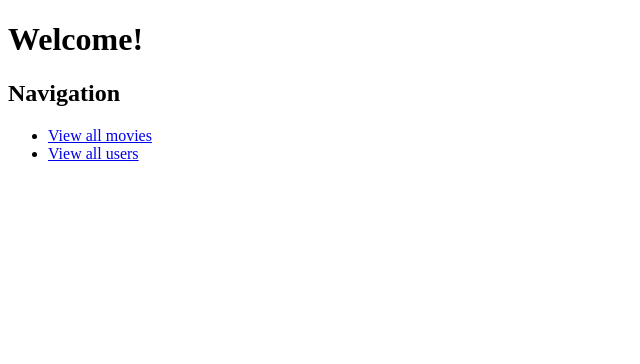
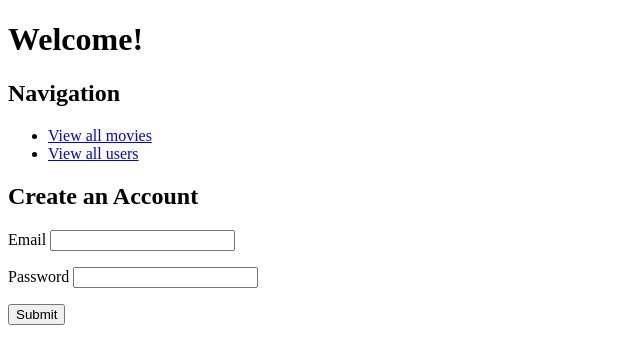
Before and after one commit to rodriguezofelia/movie-ratings, a Flask app: page / in a window 1280 px wide. Shown: the top 364 px of the page, without its empty margins (0-640 px from the left). Run offline with Flask 2, Linux system fonts and the light colour scheme.

Commit message:
Added functionality to Create Accounts and provide flash messages

```diff
--- a/crud.py
+++ b/crud.py
@@ -52,6 +52,11 @@ def get_user_by_id(user_id):
 
     return User.query.get(user_id)
 
+def get_user_by_email(email):
+    """Return user if exists."""
+
+    return User.query.filter(User.email == email).first()
+
 if __name__ == '__main__':
     from server import app
     connect_to_db(app)
--- a/server.py
+++ b/server.py
@@ -53,6 +53,22 @@ def show_user_details(user_id):
 
     return render_template('user_profile.html', user=user)
 
+@app.route('/users', methods=['POST'])
+def create_user():
+    """Create a new user."""
+
+    email = request.form.get('email')
+    password = request.form.get('password')
+
+    user = crud.get_user_by_email(email)
+
+    if user:
+        flash('That account is already taken. Use a different email to create an account.')
+    else:
+        crud.create_user(email, password)
+        flash('You have successfully created an account. You can now log in.')
+
+    return redirect('/')
 
 if __name__ == '__main__':
     connect_to_db(app)
--- a/templates/base.html
+++ b/templates/base.html
@@ -10,6 +10,12 @@
     {% block head %}{% endblock %}
   </head>
   <body>
+    {% for msg in get_flashed_messages() %}
+      <p class="flash-msg">
+        {{ msg }}
+      </p>
+    {% endfor %}
+
     {% block body %}{% endblock %}
 
     {% block after_body %}{% endblock %}
--- a/templates/homepage.html
+++ b/templates/homepage.html
@@ -9,4 +9,19 @@
     <li><a href="/movies">View all movies</a></li>
     <li><a href="/users">View all users</a></li>
   </ul>
+
+  <h2>Create an Account</h2>
+  <form action="/users" method="POST">
+    <p>
+      Email <input type="text" name="email">
+    </p>
+
+    <p>
+      Password <input type="password" name="password">
+    </p>
+
+    <p>
+      <input type="submit">
+    </p>
+  </form>
 {% endblock %}
```
